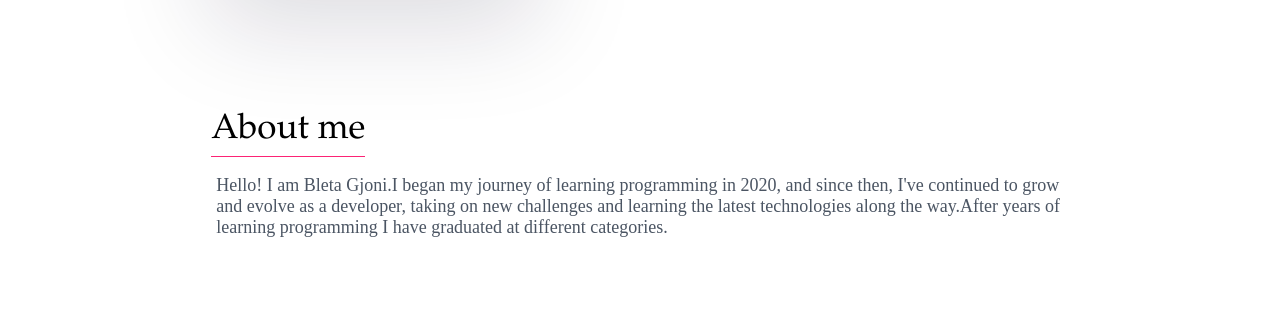
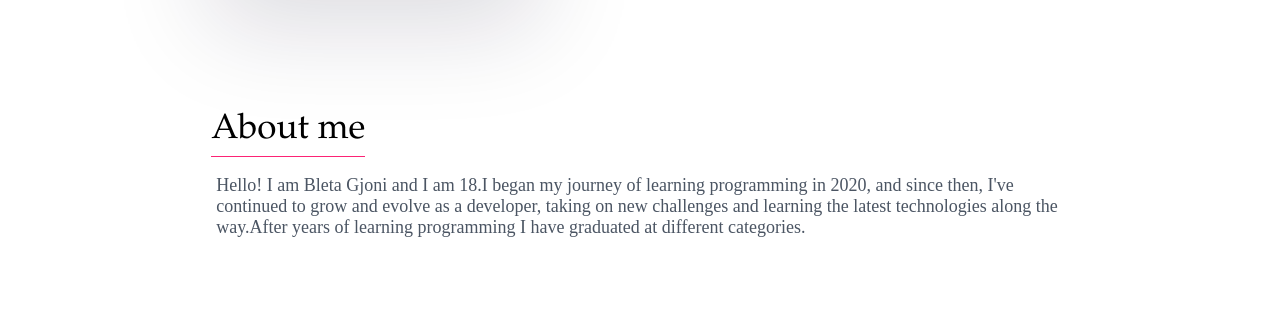
Before and after one commit to bletagjo1/bletagjo1, a plain HTML site: page index.html in a window 1280 px wide. Shown: the part 472-800 px from the top of the page. Drawn offline with Linux system fonts and the light colour scheme.

Commit message:
Add files via upload

```diff
--- a/index.html
+++ b/index.html
@@ -56,7 +56,7 @@
     <div id="about">
         <div class="about-container">
             <h1>About me</h1><br>
-            <p>Hello! I am Bleta Gjoni.I began my journey of learning programming in 2020, and since then,
+            <p>Hello! I am Bleta Gjoni and I am 18.I began my journey of learning programming in 2020, and since then,
             I've continued to grow and evolve as a developer, taking on new challenges and learning
             the latest technologies along the way.After years of learning programming I have graduated
             at different categories.</p>
```
